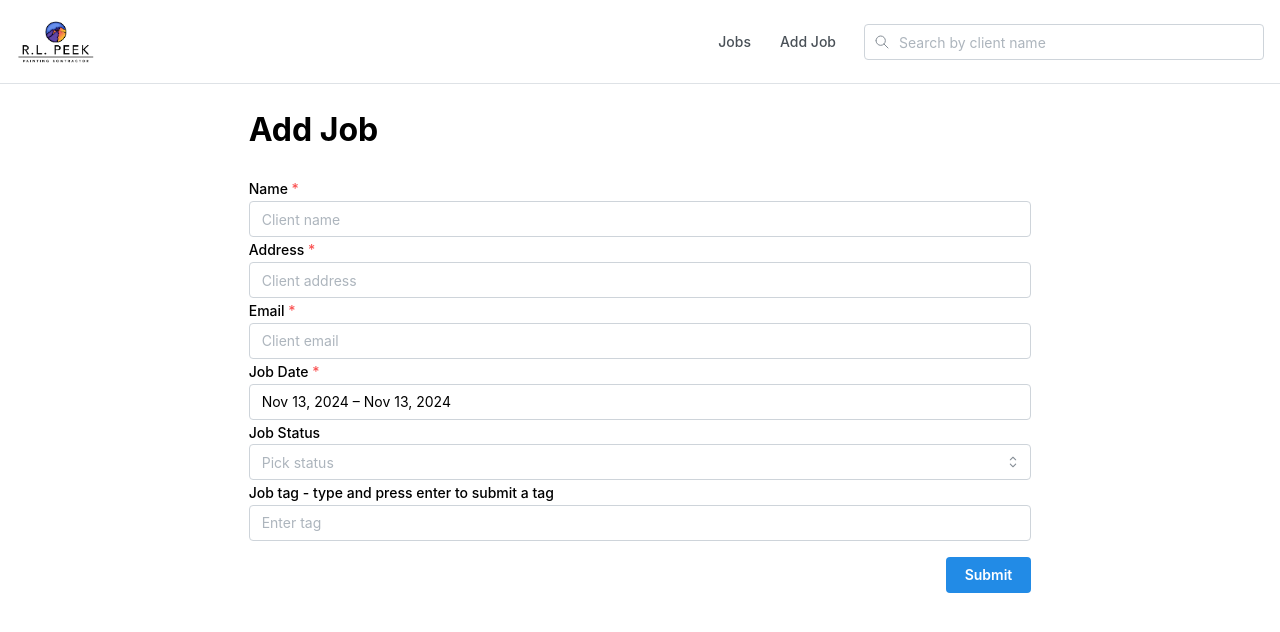
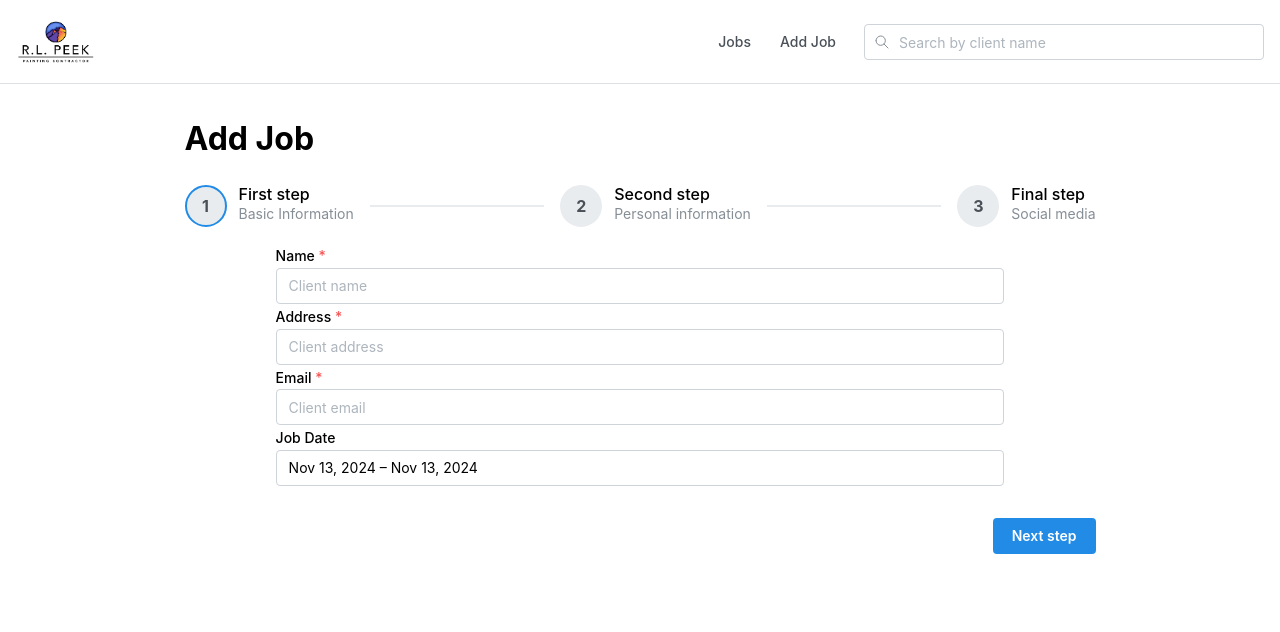
Before and after one commit to jobsuite-ai/jobsuite-web-app, a Next.js app: page /add-job in a window 1280 px wide. Shown: the top 632 px of the page. Built offline with nearby package versions, Linux system fonts and the light colour scheme.

Commit message:
Add the workflow for the add job form

```diff
--- a/app/add-job/page.tsx
+++ b/app/add-job/page.tsx
@@ -1,5 +1,5 @@
-import { NewJobForm } from '@/components/Forms/NewJobForm/NewJobForm';
+import { NewJobWorkflow } from '@/components/Workflows/NewJobWorkflow';
 
 export default function About() {
-    return (<NewJobForm />);
+    return (<NewJobWorkflow />);
 }
--- /dev/null
+++ b/components/Forms/NewJobForm/NewJobBasicInformation.tsx
@@ -0,0 +1,41 @@
+import { TextInput } from '@mantine/core';
+import { DatePickerInput } from '@mantine/dates';
+import '@mantine/core/styles.css'
+import '@mantine/dates/styles.css'
+import { UseFormReturnType } from '@mantine/form';
+
+export function NewJobBasicInformation({form}: {form: UseFormReturnType<any>}) {
+    return (
+        <>
+            <TextInput
+                withAsterisk
+                label="Name"
+                placeholder="Client name"
+                key={form.key('client_name')}
+                {...form.getInputProps('client_name')}
+            />
+            <TextInput
+                withAsterisk
+                label="Address"
+                placeholder="Client address"
+                key={form.key('client_address')}
+                {...form.getInputProps('client_address')}
+            />
+            <TextInput
+                withAsterisk
+                label="Email"
+                placeholder="Client email"
+                key={form.key('client_email')}
+                {...form.getInputProps('client_email')}
+            />
+            <DatePickerInput
+                label='Job Date'
+                valueFormat='MMM DD, YYYY'
+                placeholder='Set job date'
+                type='range'
+                key={form.key('job_date')}
+                {...form.getInputProps('job_date')}
+            />
+        </>
+    );
+}
--- a/components/Forms/NewJobForm/NewJobForm.tsx
+++ b/components/Forms/NewJobForm/NewJobForm.tsx
@@ -1,6 +1,6 @@
 'use client';
 
-import { Button, Group, TextInput, TagsInput, Select } from '@mantine/core';
+import { Button, Group, TextInput, TagsInput, Select, Textarea } from '@mantine/core';
 import { DatePickerInput } from '@mantine/dates';
 import '@mantine/core/styles.css'
 import '@mantine/dates/styles.css'
@@ -8,7 +8,6 @@ import { useForm } from '@mantine/form';
 import { useState } from 'react';
 
 export function NewJobForm() {
-    const [value, setValue] = useState<[Date | null, Date | null]>([null, null]);
     const form = useForm({
       mode: 'uncontrolled',
       initialValues: {
@@ -65,11 +64,14 @@ export function NewJobForm() {
                     key={form.key('job_status')}
                     {...form.getInputProps('job_status')}
                 />
-                <TagsInput
-                    label="Job tag - type and press enter to submit a tag"
-                    placeholder="Enter tag"
-                    key={form.key('tags')}
-                    {...form.getInputProps('tags')}
+                <Textarea
+                    withAsterisk
+                    size="md"
+                    label="Job description"
+                    description="Job description"
+                    placeholder="Write up some notes on the job"
+                    key={form.key('job_status')}
+                    {...form.getInputProps('job_status')}
                 />
 
                 <Group justify="flex-end" mt="md">
--- /dev/null
+++ b/components/Workflows/NewJobWorkflow.tsx
@@ -0,0 +1,129 @@
+"use client";
+
+import { useState } from 'react';
+import { Stepper, Button, Group, TextInput, Code } from '@mantine/core';
+import { useForm } from '@mantine/form';
+import { NewJobBasicInformation } from '../Forms/NewJobForm/NewJobBasicInformation';
+import '@mantine/core/styles.css'
+import styled from 'styled-components';
+
+export function NewJobWorkflow() {
+  const [active, setActive] = useState(0);
+
+  const form = useForm({
+    mode: 'uncontrolled',
+    initialValues: {
+        client_name: '',
+        client_address: '',
+        client_email: '',
+        job_date: [new Date(), new Date()],
+        tags: [],
+        username: '',
+        password: '',
+        name: '',
+        email: '',
+        website: '',
+        github: '',
+    },
+
+    validate: (values) => {
+    //   if (active === 0) {
+    //     return {
+    //       username:
+    //         values.username.trim().length < 6
+    //           ? 'Username must include at least 6 characters'
+    //           : null,
+    //       password:
+    //         values.password.length < 6 ? 'Password must include at least 6 characters' : null,
+    //     };
+    //   }
+
+    //   if (active === 1) {
+    //     return {
+    //       name: values.name.trim().length < 2 ? 'Name must include at least 2 characters' : null,
+    //       email: /^\S+@\S+$/.test(values.email) ? null : 'Invalid email',
+    //     };
+    //   }
+
+      return {};
+    },
+  });
+
+  const nextStep = () =>
+    setActive((current) => {
+      if (form.validate().hasErrors) {
+        return current;
+      }
+      return current < 3 ? current + 1 : current;
+    });
+
+  const prevStep = () => setActive((current) => (current > 0 ? current - 1 : current));
+
+  const JobContainer = styled.div`
+    margin-top: 30px;
+  `
+  const StepContainer = styled.div`
+    width: 80%;
+    margin: auto;
+  `
+
+  return (
+    <JobContainer>
+      <h1>Add Job</h1>
+      <Stepper active={active}>
+        <Stepper.Step label="First step" description="Basic Information" className='step-container'>
+            <StepContainer>
+                <NewJobBasicInformation form={form} />
+            </StepContainer>
+        </Stepper.Step>
+
+        <Stepper.Step label="Second step" description="Personal information">
+          <TextInput
+            label="Name"
+            placeholder="Name"
+            key={form.key('name')}
+            {...form.getInputProps('name')}
+          />
+          <TextInput
+            mt="md"
+            label="Email"
+            placeholder="Email"
+            key={form.key('email')}
+            {...form.getInputProps('email')}
+          />
+        </Stepper.Step>
+
+        <Stepper.Step label="Final step" description="Social media">
+          <TextInput
+            label="Website"
+            placeholder="Website"
+            key={form.key('website')}
+            {...form.getInputProps('website')}
+          />
+          <TextInput
+            mt="md"
+            label="GitHub"
+            placeholder="GitHub"
+            key={form.key('github')}
+            {...form.getInputProps('github')}
+          />
+        </Stepper.Step>
+        <Stepper.Completed>
+          Completed! Form values:
+          <Code block mt="xl">
+            {JSON.stringify(form.getValues(), null, 2)}
+          </Code>
+        </Stepper.Completed>
+      </Stepper>
+
+      <Group justify="flex-end" mt="xl">
+        {active !== 0 && (
+          <Button variant="default" onClick={prevStep}>
+            Back
+          </Button>
+        )}
+        {active !== 3 && <Button onClick={nextStep}>Next step</Button>}
+      </Group>
+    </JobContainer>
+  );
+}
```
